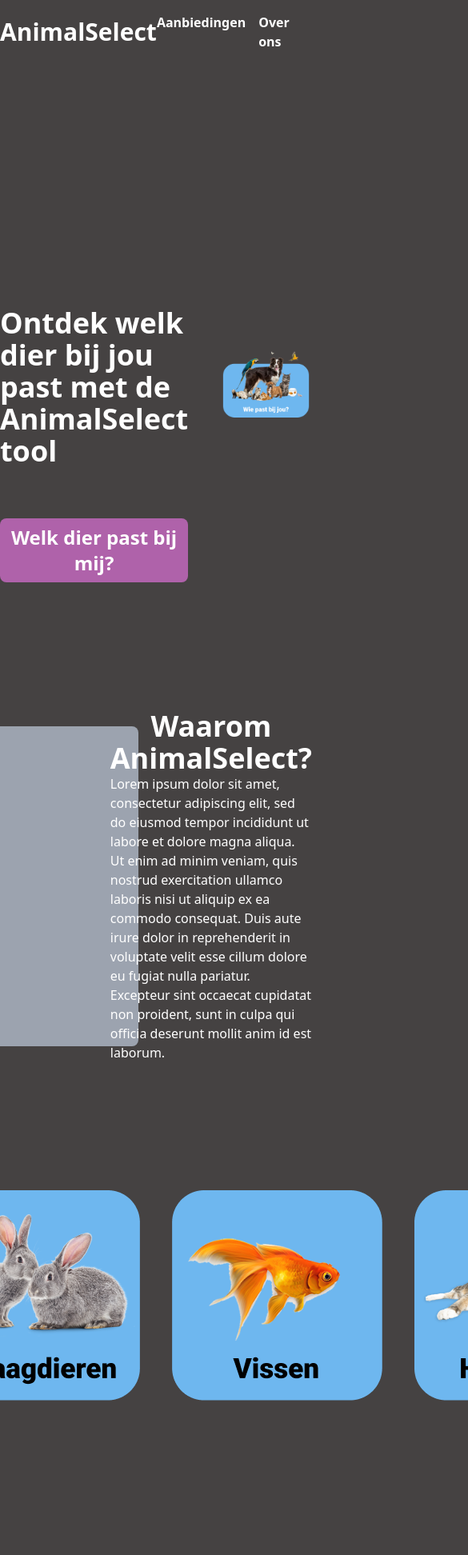
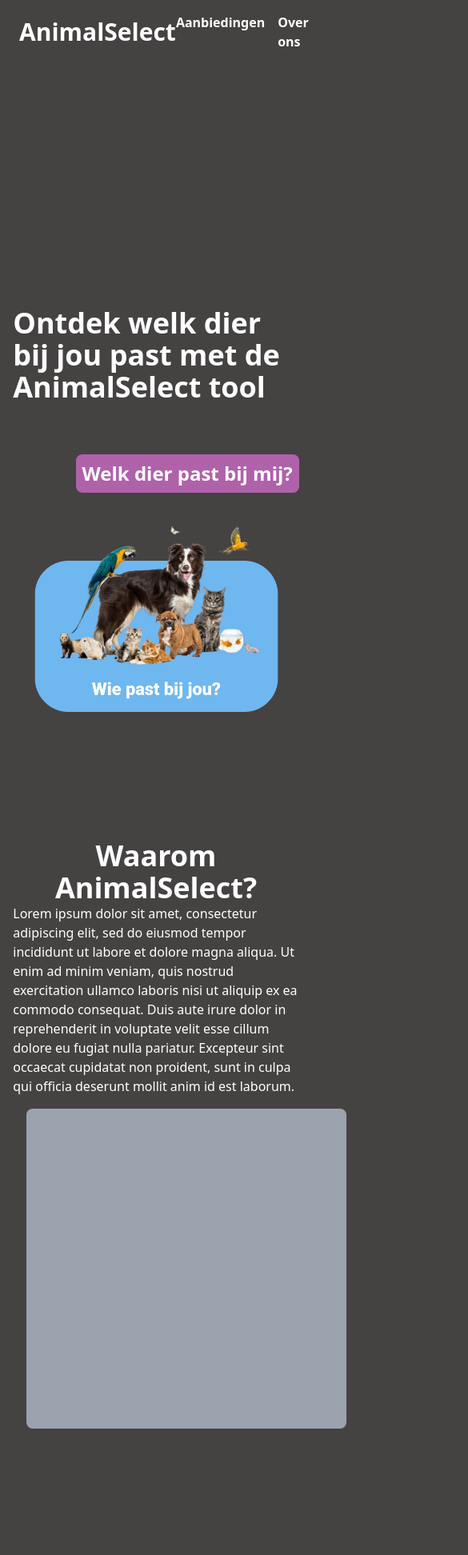
Before and after one commit to ThatGuyThimo/TLE2-no-poverty, a Vue app: page / in a window 390 px wide. Shown: the top 1944 px of the page at 80% size, 585 px wide, since content can reach past the window. Before the commit the page ends 1879 px from the top, so only its background shows below. Built offline with nearby package versions, Linux system fonts and the light colour scheme.

Commit message:
small update

```diff
--- a/src/views/HomeView.vue
+++ b/src/views/HomeView.vue
@@ -4,7 +4,7 @@
 <template>
   <main class="max-w-5xl mx-auto mt-4 text-white">
     <header>
-      <nav class="flex flex-row items-center justify-between">
+      <nav class="flex flex-row items-center justify-between px-6">
         <div>
           <h2 class="font-bold text-3xl">AnimalSelect</h2>
         </div>
@@ -14,7 +14,7 @@
         </ul>
       </nav>
     </header>
-    <section class="flex gap-x-10 flex-row items-center justify-between max-w-5xl mx-auto mt-40">
+    <section class="flex lg:flex-row flex-col gap-y-4 lg:gap-y-0 gap-x-10  items-center justify-between max-w-5xl mx-auto mt-40">
       <div class="w-11/12 ">
         <h2 class=" font-bold text-4xl mt-40 ">Ontdek welk dier bij jou past met de AnimalSelect tool </h2>
         <button class="bg-[#AF62AA] p-2 rounded-lg flex justify-end ml-auto bottom-0 mt-16 text-2xl font-bold">Welk dier
@@ -22,7 +22,7 @@
       </div>
       <div class="w-10/12"><img src="../assets/headerImage.png" class=" rounded-lg" alt=""></div>
     </section>
-    <section class="flex gap-x-10 flex-row-reverse items-center justify-between max-w-5xl mx-auto mt-40">
+    <section class="flex gap-x-10 flex-col gap-y-4 lg:gap-y-0 lg:flex-row-reverse items-center justify-between max-w-5xl mx-auto mt-40">
       <div class="w-11/12 ">
         <h2 class=" font-bold text-4xl text-center ">Waarom AnimalSelect?</h2>
         <p>Lorem ipsum dolor sit amet, consectetur adipiscing elit, sed do eiusmod tempor incididunt ut labore et dolore
@@ -33,7 +33,7 @@
       </div>
       <div class="w-10/12"><div class="w-[400px] h-[400px] rounded-lg bg-gray-400"></div></div>
     </section>
-    <section class="flex gap-x-10 pb-32 flex-row-reverse items-center justify-center max-w-5xl mx-auto mt-40">
+    <section class="flex gap-4 lg:gap-y-0 flex-wrap gap-x-10 pb-32 lg:flex-row-reverse items-center justify-center max-w-5xl mx-auto mt-40">
       <img src="../assets/flex-row-1.png" alt="">
       <img src="../assets/flex-row-2.png" alt="">
       <img src="../assets/flex-row-3.png" alt="">
```
